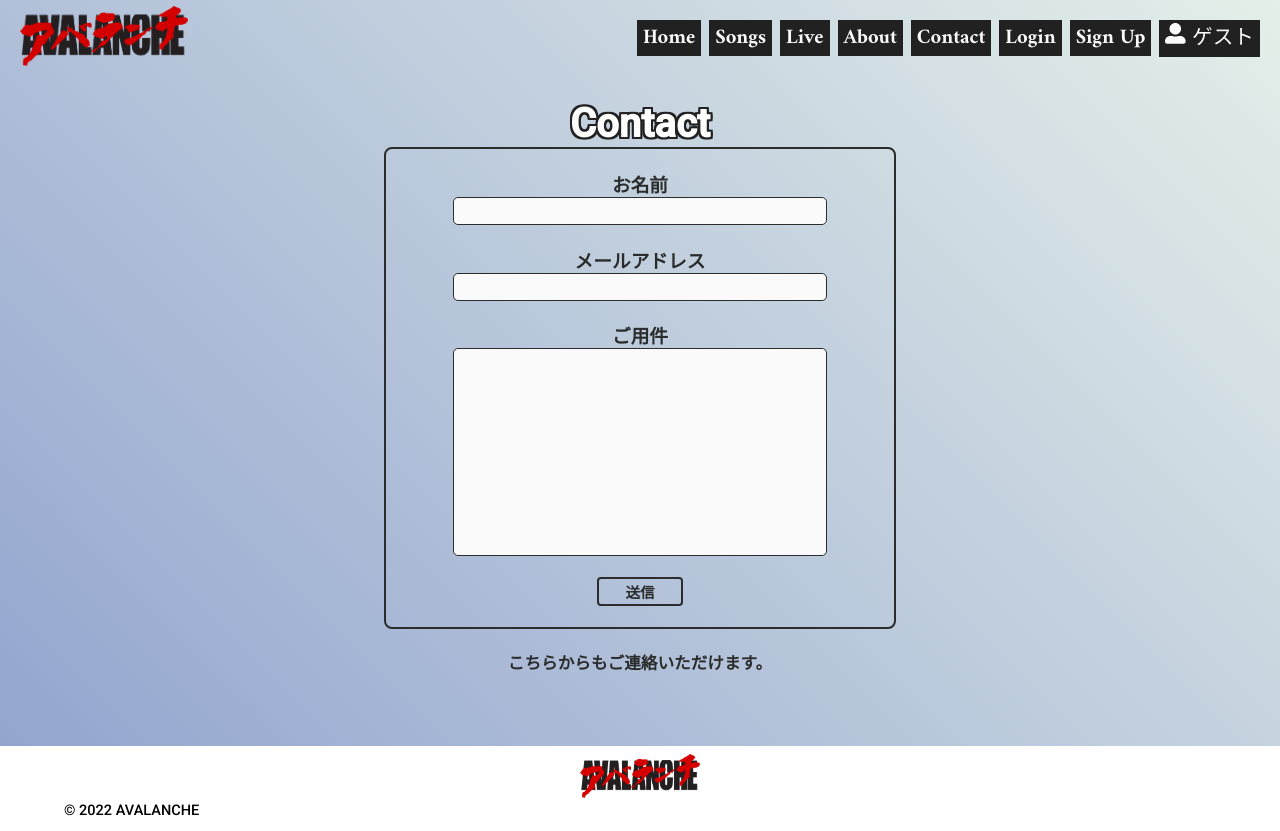
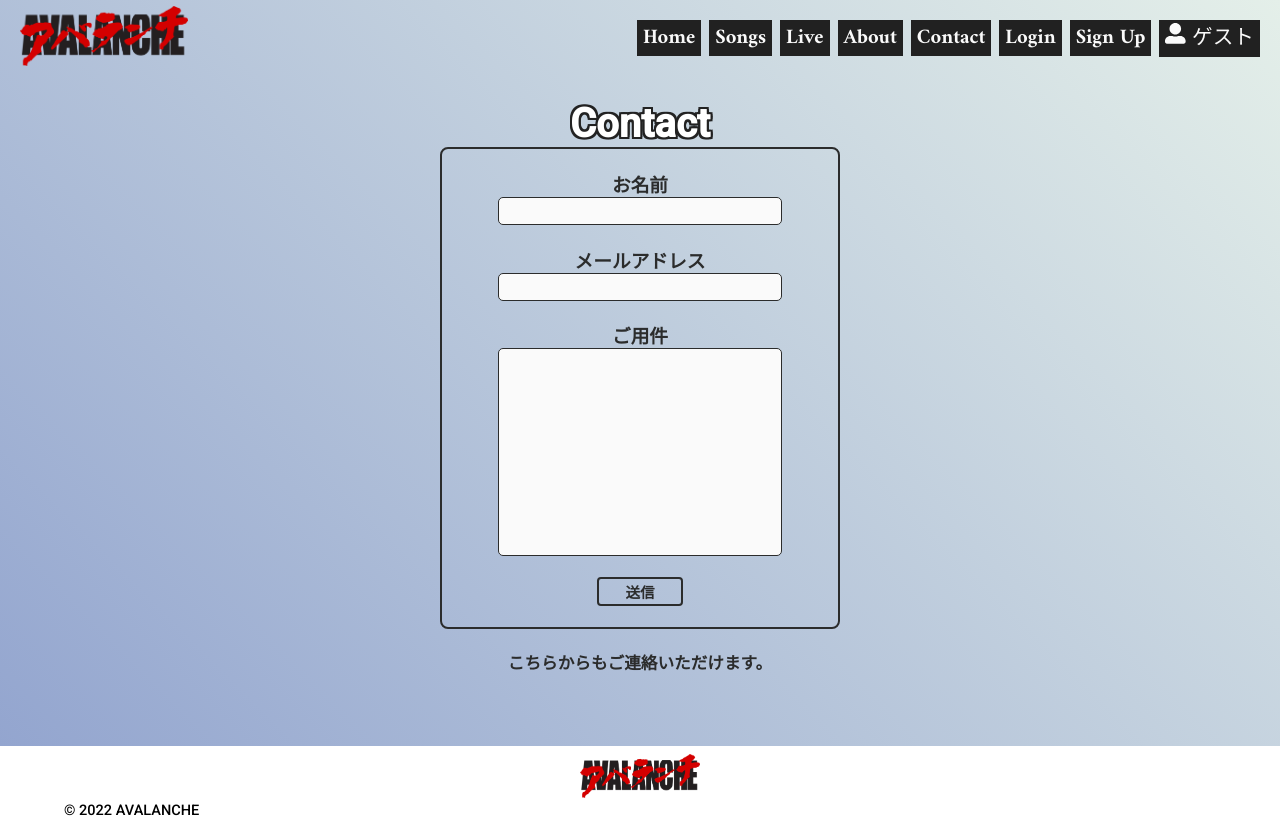
Before and after one commit to SANDAY-JS/avalanche, a Next.js app: page /contact in a window 1280 px wide. Built offline with nearby package versions, Linux system fonts and the light colour scheme; no server answers.

Commit message:
Fixed Layout of Contactform

```diff
--- a/src/styles/components/ContactForm.module.css
+++ b/src/styles/components/ContactForm.module.css
@@ -1,11 +1,13 @@
 .contact_form {
-  /* background-image: linear-gradient(120deg, #a1c4fd 0%, #c2e9fb 100%); */
   border: 2px solid var(--background);
   position: relative;
   border-radius: 8px;
   margin: 1rem 4.5rem;
+  margin: 0 auto;
   padding: 1rem;
   font-weight: 800;
+  width: 85%;
+  max-width: 400px;
 }
 
 .contact_form > form > div {
@@ -72,10 +74,6 @@
 }
 
 @media screen and (min-width: 768px) {
-  .contact_form {
-    width: 40%;
-    margin: 0 auto;
-  }
   .contact_form > form > div > textarea {
     height: 20rem;
   }
```
